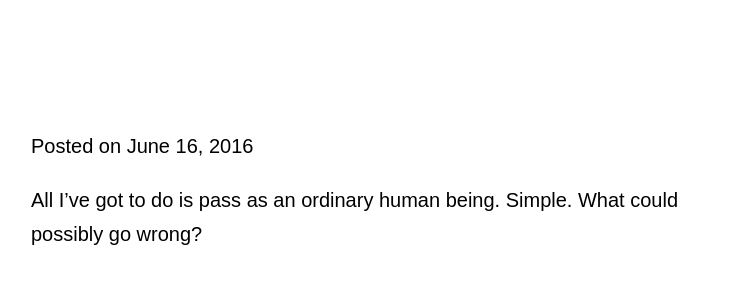
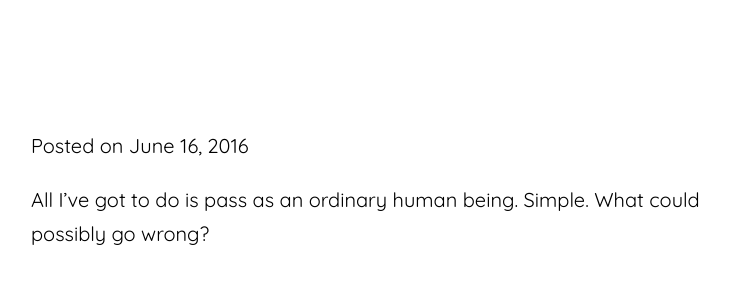
Before and after one commit to testlabsc/sauravchandra.github.io, a Jekyll site: the page built from blog.html, in a window 1280 px wide and 900 px high. Shown: the top 300 px of the window, without its empty margins (259-989 px from the left). Built offline with Jekyll 4.4.1, drawn with Linux system fonts in a browser that asks for light colours.

Commit message:
Update blog.html

```diff
--- a/_layouts/blog.html
+++ b/_layouts/blog.html
@@ -6,7 +6,7 @@
     {% include meta.html %}
 
     <link rel="stylesheet" type="text/css" href="../style-dev.css" />
-    <link rel="stylesheet" type="text/css" href="https://fonts.googleapis.com/css?family=Roboto:100">
+    <link href="https://fonts.googleapis.com/css?family=Quicksand" rel="stylesheet">
     <link rel="icon" href="../favicon.ico" type="image/x-icon"/>
   </head>
 
```
